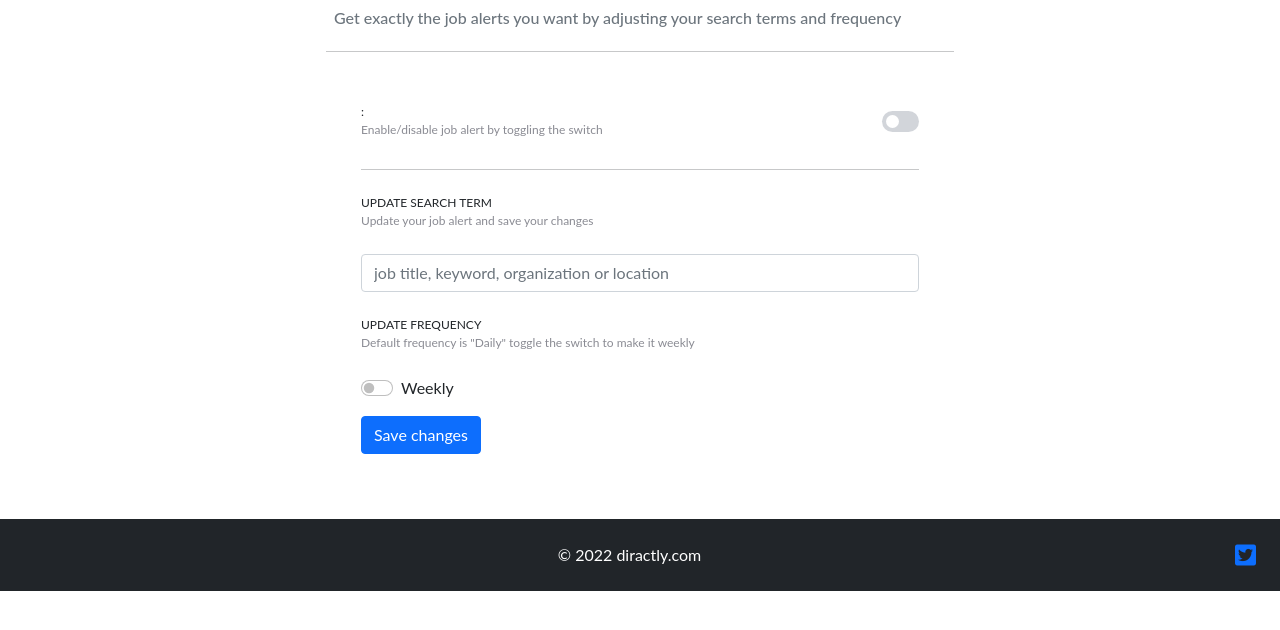
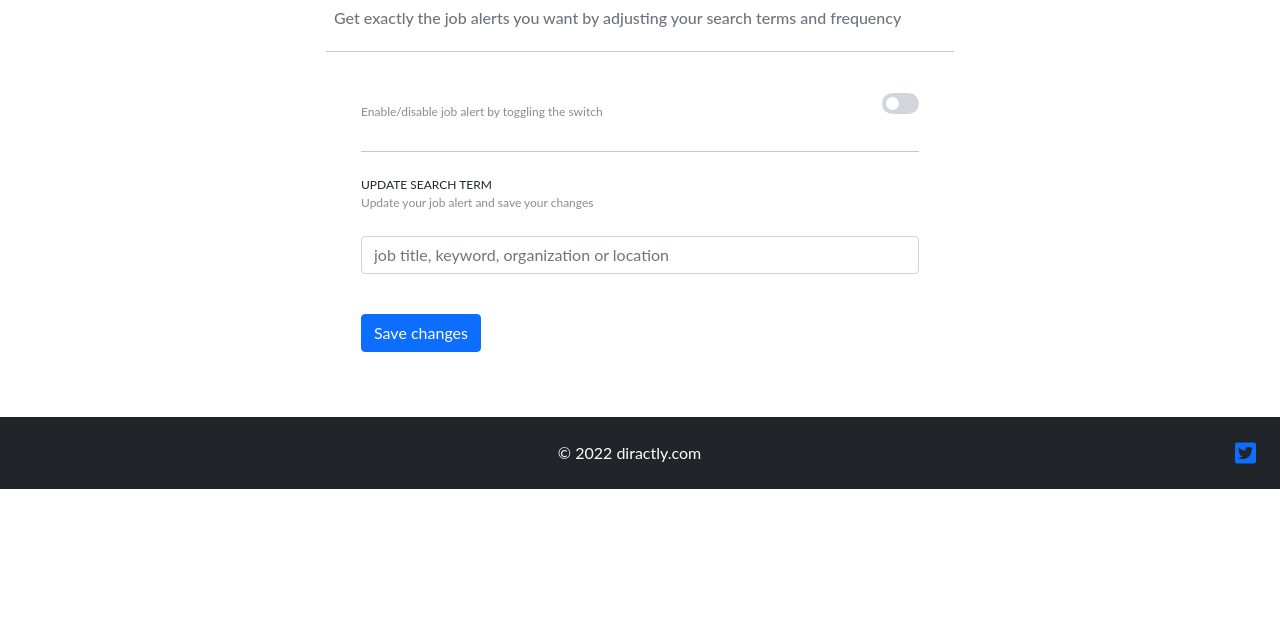
Before and after one commit to khldH/jobalertusingtextsimilarity, a FastAPI app: template templates/users/update_job_alert.html in a window 1280 px wide. Shown: the part 67-697 px from the top of the page. Run offline with FastAPI, Linux system fonts and the light colour scheme; the template is opened without the code that fills it, so the values that code supplies are empty; parts of the project's set-up code (start-up, migrations or seed data) failed here and were passed over; some libraries are stand-ins or nearby versions.

Commit message:
ignore frequency of emails

```diff
--- a/app/views/user.py
+++ b/app/views/user.py
@@ -29,14 +29,14 @@
         self.id: Optional[str] = None
         self.job_description: Optional[str] = None
         self.is_active:Optional[bool] = False
-        self.frequency:Optional[str] = 'Daily'
+        # self.frequency:Optional[str] = 'Daily'
 
     async def load_data(self):
         form = await self.request.form()
         self.id = form.get("id")
         self.job_description = form.get("job_description")
         self.is_active = form.get('is_active')
-        self.frequency = form.get('frequency')
+        # self.frequency = form.get('frequency')
 
     async def is_valid(self):
         return True
--- a/templates/users/update_job_alert.html
+++ b/templates/users/update_job_alert.html
@@ -16,7 +16,7 @@
                 <input type="hidden"name="id", value="{{user.id}}"></input>
                 <div class='setting'>
                     <div class='name'>
-                        {{user.job_description}} : {{user.frequency}}
+                        {{user.job_description}}
                     </div>
                     <div class='info'>
                         <div class='switch'>
@@ -49,21 +49,21 @@
                                        placeholder="job title, keyword, organization or location"
                                        value="{{user.job_description}}" name="job_description" class="form-control">
                                 <br>
-                                <div class="name">Update frequency</div>
-                                <div class="info">Default frequency is "Daily" toggle the switch to make it weekly</div>
-                                <br>
-                                <div class="form-check form-switch">
-                                    {% if user.frequency == 'Weekly' %}
-                                     <input  data-toggle="toggle" data-onstyle="success" id='touch-enabled'
-                                           value="true" class="form-check-input" type="checkbox"
-                                            name ='frequency' checked>
-                                    {% else %}
-                                    <input  data-toggle="toggle" data-onstyle="success" id='touch-enabled'
-                                           value="true" class="form-check-input" type="checkbox"
-                                            name ='frequency'>
-                                    {% endif %}
-                                    <label class="form-check-label" for="flexSwitchCheckDefault">Weekly</label>
-                                </div>
+<!--                                <div class="name">Update frequency</div>-->
+<!--                                <div class="info">Default frequency is "Daily" toggle the switch to make it weekly</div>-->
+<!--                                <br>-->
+<!--                                <div class="form-check form-switch">-->
+<!--                                    {% if user.frequency == 'Weekly' %}-->
+<!--                                     <input  data-toggle="toggle" data-onstyle="success" id='touch-enabled'-->
+<!--                                           value="true" class="form-check-input" type="checkbox"-->
+<!--                                            name ='frequency' checked>-->
+<!--                                    {% else %}-->
+<!--                                    <input  data-toggle="toggle" data-onstyle="success" id='touch-enabled'-->
+<!--                                           value="true" class="form-check-input" type="checkbox"-->
+<!--                                            name ='frequency'>-->
+<!--                                    {% endif %}-->
+<!--                                    <label class="form-check-label" for="flexSwitchCheckDefault">Weekly</label>-->
+<!--                                </div>-->
 
 
                             </div>
```
Also changed, not shown: app/crud.py (+3 -4 lines), app/routers/user.py (+4 -6 lines).
